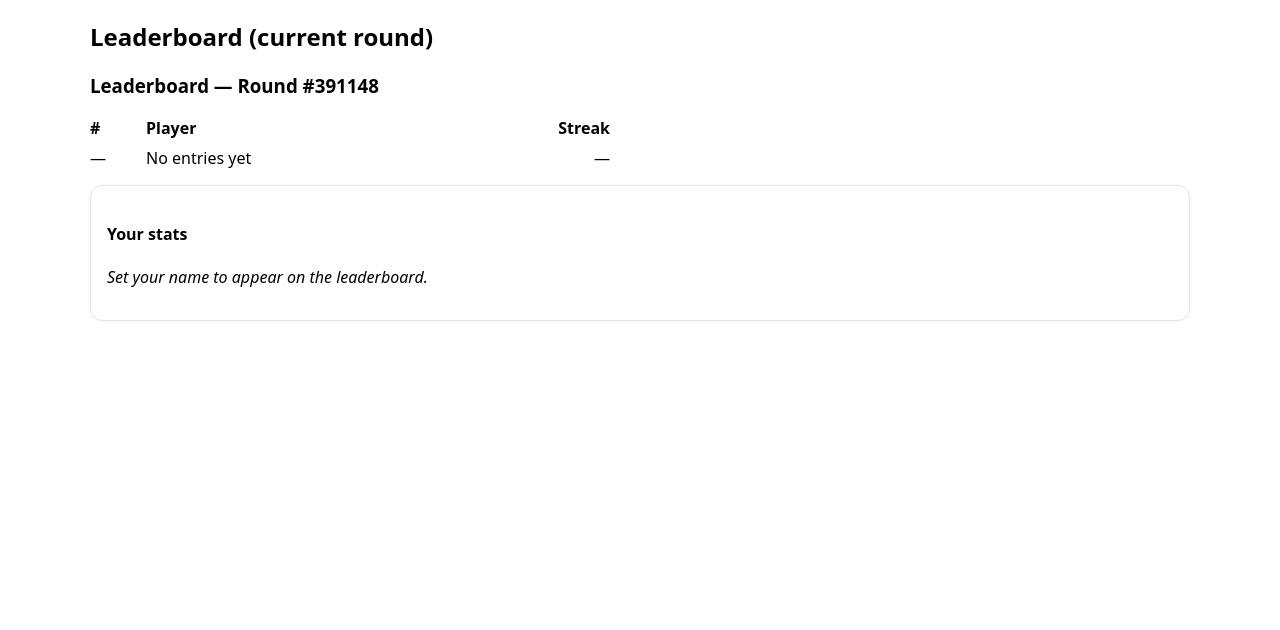
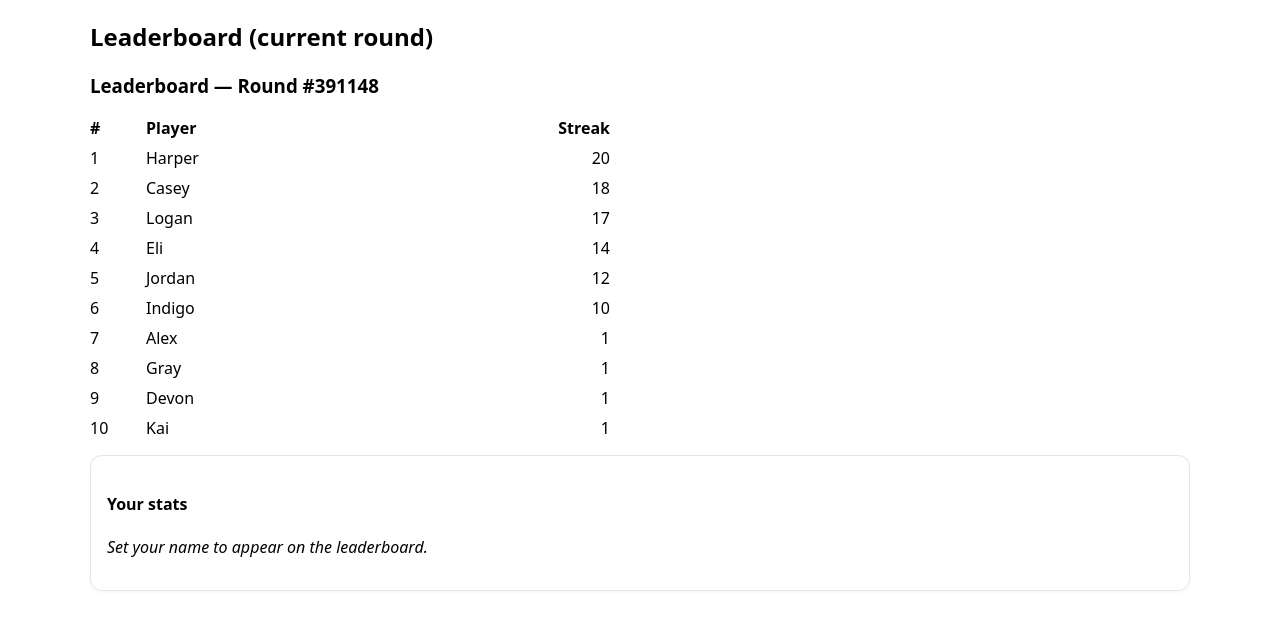
Before and after one commit to Eryck-Mano-Arkadium/gameJam, a Next.js app: page /leaderboard in a window 1280 px wide. Shown: the top 630 px of the page. Built offline with nearby package versions, Linux system fonts and the light colour scheme.

Commit message:
add mock leaderboard for infinity and the possibility to see the answer trough query paoram

```diff
--- /dev/null
+++ b/src/data/infinityLb.json
@@ -0,0 +1,39 @@
+[
+  {
+    "name": "Harper",
+    "streak": 20,
+    "lastUpdateTs": 1735689600000,
+    "roundId": 0
+  },
+  {
+    "name": "Casey",
+    "streak": 18,
+    "lastUpdateTs": 1735689601000,
+    "roundId": 0
+  },
+  {
+    "name": "Logan",
+    "streak": 17,
+    "lastUpdateTs": 1735689602000,
+    "roundId": 0
+  },
+  {
+    "name": "Jordan",
+    "streak": 12,
+    "lastUpdateTs": 1735689603000,
+    "roundId": 0
+  },
+  { "name": "Eli", "streak": 14, "lastUpdateTs": 1735689604000, "roundId": 0 },
+  {
+    "name": "Indigo",
+    "streak": 10,
+    "lastUpdateTs": 1735689605000,
+    "roundId": 0
+  },
+  { "name": "Alex", "streak": 1, "lastUpdateTs": 1735689606000, "roundId": 0 },
+  { "name": "Gray", "streak": 1, "lastUpdateTs": 1735689607000, "roundId": 0 },
+  { "name": "Devon", "streak": 1, "lastUpdateTs": 1735689608000, "roundId": 0 },
+  { "name": "Kai", "streak": 1, "lastUpdateTs": 1735689609000, "roundId": 0 },
+  { "name": "Finn", "streak": 0, "lastUpdateTs": 1735689610000, "roundId": 0 },
+  { "name": "Bailey", "streak": 0, "lastUpdateTs": 1735689611000, "roundId": 0 }
+]
--- a/src/hooks/useLeaderboard.ts
+++ b/src/hooks/useLeaderboard.ts
@@ -1,4 +1,5 @@
 "use client";
+
 import { useEffect, useState, useCallback } from "react";
 import {
   LeaderboardService,
@@ -10,45 +11,43 @@ const svc = new LeaderboardService();
 const clock = new ClockServiceTier1();
 
 export function useLeaderboard() {
-  const [rid, setRid] = useState(clock.roundId());
-  const [records, setRecords] = useState<LeaderboardRecord[]>(
+  const [rid, setRid] = useState(() => clock.roundId());
+  const [records, setRecords] = useState<LeaderboardRecord[]>(() =>
     svc.getAllForRound(rid)
-  );
+  ); // seeds now
 
   useEffect(() => {
-    const unsub = svc.subscribe((newRid) => {
-      setRid(newRid);
-      setRecords(svc.getAllForRound(newRid));
+    // Listen for store changes
+    const unsub = svc.subscribe((roundId) => {
+      if (roundId === rid) {
+        setRecords(svc.getAllForRound(roundId));
+      }
     });
 
+    // Poll the clock to detect round changes (client-only Tier 1)
     const id = setInterval(() => {
       const current = clock.roundId();
-      setRid((prev) => {
-        if (prev !== current) {
-          setRecords(svc.getAllForRound(current));
-          return current;
-        }
-        return prev;
-      });
+      if (current !== rid) {
+        setRid(current);
+        setRecords(svc.getAllForRound(current)); // seeds new round immediately
+      }
     }, 500);
 
     return () => {
       unsub();
       clearInterval(id);
     };
+  }, [rid]);
+
+  const submit = useCallback((rec: LeaderboardRecord) => {
+    svc.submit(rec); // will trigger subscribers
   }, []);
 
-  const submit = useCallback((rec: LeaderboardRecord) => {
-    svc.submit(rec);
-    setRid(rec.roundId);
-    setRecords(svc.getAllForRound(rec.roundId));
-  }, []);
-
+  // Expose the sorted list for any round, but keep current cached in `records`
   const recordsForRound = useCallback(
     (roundId: number) => svc.getAllForRound(roundId),
     []
   );
-  const currentRoundId = useCallback(() => rid, [rid]);
 
-  return { submit, recordsForRound, currentRoundId };
+  return { submit, recordsForRound, currentRoundId: () => rid };
 }
--- a/src/services/leaderboard/LeaderboardService.ts
+++ b/src/services/leaderboard/LeaderboardService.ts
@@ -1,3 +1,5 @@
+import mock from "@/data/infinityLb.json";
+
 export type LeaderboardRecord = {
   name: string;
   streak: number;
@@ -7,19 +9,28 @@ export type LeaderboardRecord = {
 
 type Listener = (roundId: number) => void;
 
+/**
+ * In-memory leaderboard with per-round storage.
+ * First time a roundId is requested, we SEED it from mock data,
+ * with deterministic timestamps offset by roundId.
+ */
 export class LeaderboardService {
   private store = new Map<number, Map<string, LeaderboardRecord>>();
   private listeners = new Set<Listener>();
 
+  private static BASE_TS = Date.parse("2025-01-01T00:00:00Z"); // deterministic
+  private static SEED_SPACING_MS = 1000; // 1s between mock rows
+  private static ROUND_OFFSET_MS = 60_000; // shift per round (deterministic)
+
   // Insert/update a record for the given round
   submit(rec: LeaderboardRecord) {
-    const byName = this.ensureRound(rec.roundId);
+    const byName = this.ensureRound(rec.roundId); // seeds if needed
 
     const current = byName.get(rec.name);
     if (!current) {
       byName.set(rec.name, { ...rec });
     } else {
-      // Only replace if strictly better streak, or equal streak with earlier timestamp.
+      // Only replace if strictly better streak, or equal streak with earlier timestamp, then name asc
       if (
         rec.streak > current.streak ||
         (rec.streak === current.streak &&
@@ -35,10 +46,12 @@ export class LeaderboardService {
     this.emit(rec.roundId);
   }
 
-  // Sorted records for a round (all of them; caller can slice Top 10)
+  // Sorted records for a round (caller can slice Top 10)
   getAllForRound(roundId: number): LeaderboardRecord[] {
-    const byName = this.store.get(roundId);
-    if (!byName) return [];
+    const wasMissing = !this.store.has(roundId);
+    const byName = this.ensureRound(roundId); // seeds if needed
+    if (wasMissing) this.emit(roundId); // notify consumers first time
+
     const list = Array.from(byName.values());
     list.sort(this.compare);
     return list;
@@ -49,12 +62,28 @@ export class LeaderboardService {
     return () => this.listeners.delete(fn);
   }
 
-  // helpers
+  // --- helpers ---------------------------------------------------------------
+
   private ensureRound(roundId: number) {
     let m = this.store.get(roundId);
     if (!m) {
       m = new Map<string, LeaderboardRecord>();
       this.store.set(roundId, m);
+
+      // Seed from mock – deterministic timestamps & roundId
+      const offset = roundId * LeaderboardService.ROUND_OFFSET_MS;
+      (mock as Array<{ name: string; streak: number }>).forEach((row, i) => {
+        const rec: LeaderboardRecord = {
+          name: row.name,
+          streak: row.streak,
+          lastUpdateTs:
+            LeaderboardService.BASE_TS +
+            i * LeaderboardService.SEED_SPACING_MS +
+            offset,
+          roundId,
+        };
+        m!.set(rec.name, rec);
+      });
     }
     return m;
   }
```
Also changed, not shown: src/app/infinity/InfinityClient.tsx (+61 -0 lines), src/app/speed/SpeedClient.tsx (+33 -9 lines), src/components/QuestionCard.tsx (+13 -3 lines).
